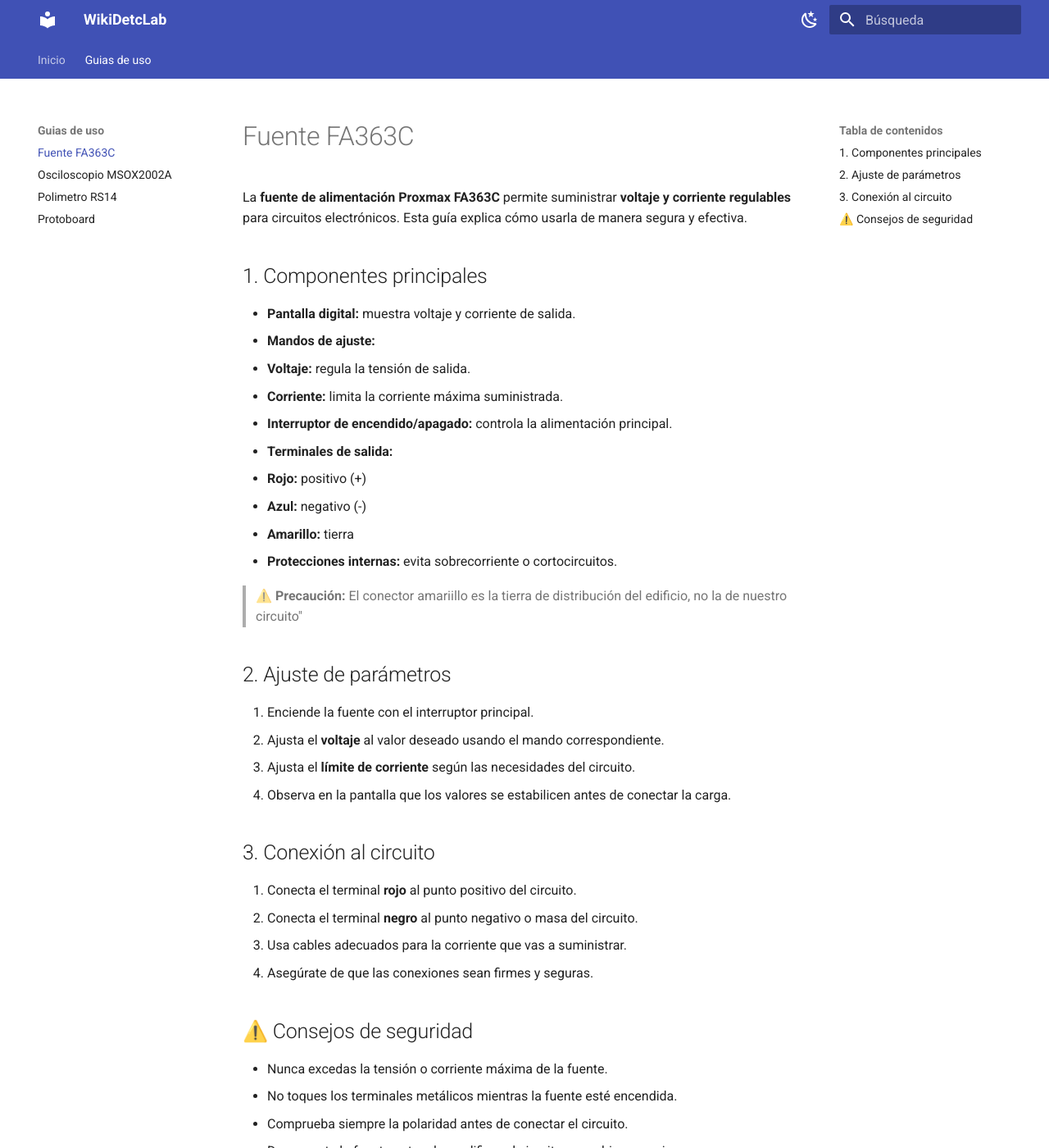
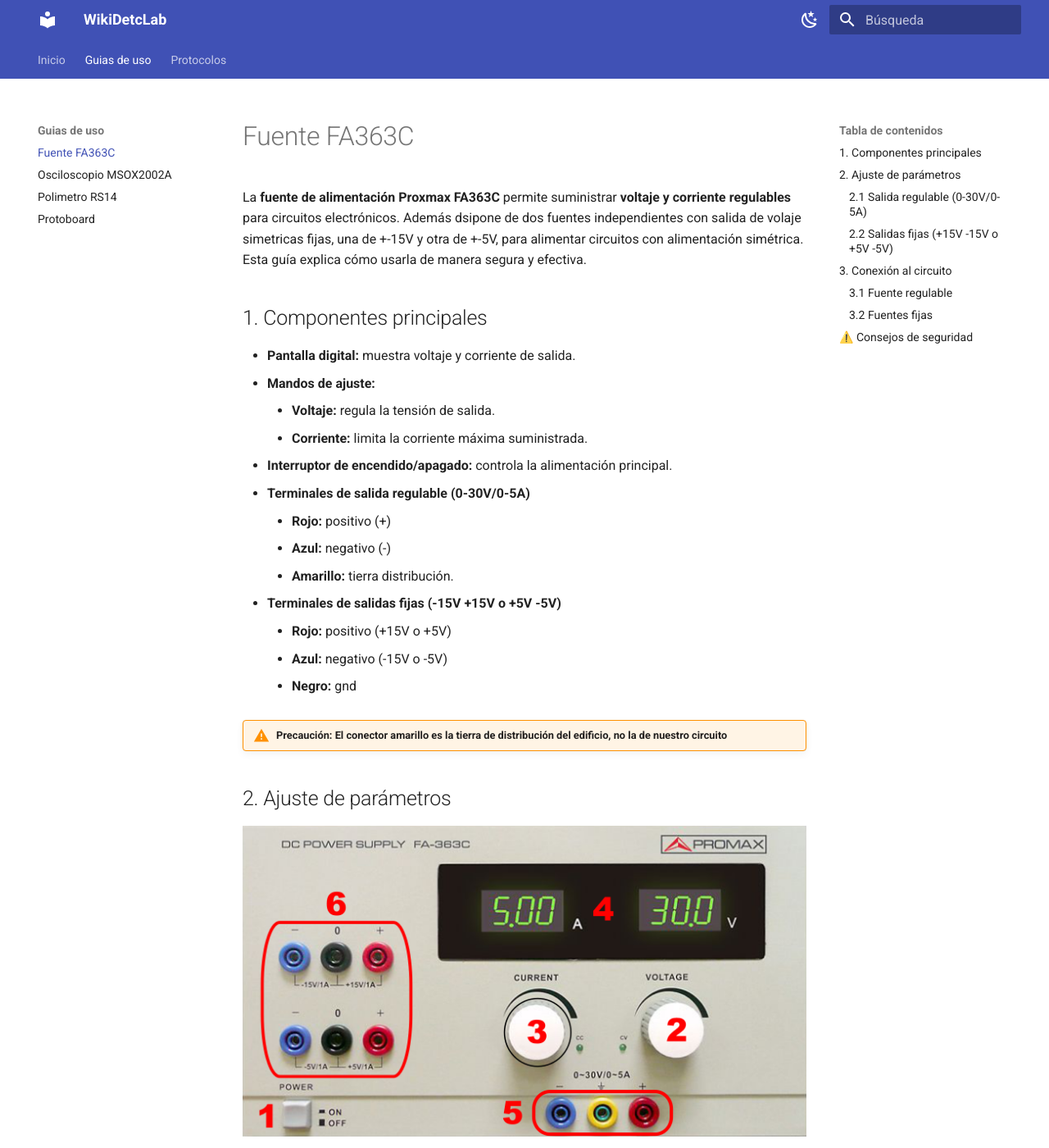
Before and after one commit to DetcLab/wikiDetcLab, an MkDocs documentation site: the page built from docs/Guias de uso/fuente-FA363C.md, in a window 1280 px wide and 1400 px high. Shown: the whole window at 82% size. Built offline with MkDocs 1.6.1 and Material for MkDocs 9.7.7, drawn with Linux system fonts in a browser that asks for light colours; some of the changed text lies outside the part shown.

Commit message:
Actualizada guia fuente

```diff
--- a/docs/Guias de uso/fuente-FA363C.md
+++ b/docs/Guias de uso/fuente-FA363C.md
@@ -1,39 +1,58 @@
 # Fuente FA363C
 
-La **fuente de alimentación Proxmax FA363C** permite suministrar **voltaje y corriente regulables** para circuitos electrónicos. Esta guía explica cómo usarla de manera segura y efectiva.
+La **fuente de alimentación Proxmax FA363C** permite suministrar **voltaje y corriente regulables** para circuitos electrónicos. Además dsipone de dos fuentes independientes con salida de volaje simetricas fijas, una de +-15V y otra de +-5V, para alimentar circuitos con alimentación simétrica. Esta guía explica cómo usarla de manera segura y efectiva.
 
 ## 1. Componentes principales
 
 - **Pantalla digital:** muestra voltaje y corriente de salida.
 - **Mandos de ajuste:**
-  - **Voltaje:** regula la tensión de salida.
-  - **Corriente:** limita la corriente máxima suministrada.
+    - **Voltaje:** regula la tensión de salida.
+    - **Corriente:** limita la corriente máxima suministrada.
 - **Interruptor de encendido/apagado:** controla la alimentación principal.
-- **Terminales de salida:**
-  - **Rojo:** positivo (+)
-  - **Azul:** negativo (-)
-  - **Amarillo:** tierra
-- **Protecciones internas:** evita sobrecorriente o cortocircuitos.
+- **Terminales de salida regulable (0-30V/0-5A)**
+    - **Rojo:** positivo (+)
+    - **Azul:** negativo (-)
+    - **Amarillo:** tierra distribución.
+- **Terminales de salidas fijas (-15V +15V o +5V -5V)**
+    - **Rojo:** positivo (+15V o +5V)
+    - **Azul:** negativo (-15V o -5V)
+    - **Negro:** gnd
 
-> ⚠️ **Precaución:** El conector amariillo es la tierra de distribución del edificio, no la de nuestro circuito"
+!!! warning "**Precaución:** El conector amarillo es la tierra de distribución del edificio, no la de nuestro circuito"
 
 ## 2. Ajuste de parámetros
 
-1. Enciende la fuente con el interruptor principal.
-2. Ajusta el **voltaje** al valor deseado usando el mando correspondiente.
-3. Ajusta el **límite de corriente** según las necesidades del circuito.
+![Fuente](../recursos/imagenes/fal-363c.png)
+
+### 2.1 Salida regulable (0-30V/0-5A)
+1. Enciende la fuente con el interruptor principal **[1]**.
+2. Ajusta el **voltaje** al valor deseado usando el mando  **[2]**.
+3. Ajusta el **límite de corriente** según las necesidades del circuito, **[3]** deberemos cortocircuitar las puntas para poder ver la intensidad en el display.
 4. Observa en la pantalla que los valores se estabilicen antes de conectar la carga.
+
+### 2.2 Salidas fijas (+15V -15V o +5V -5V)
+1. Enciende la fuente con el interruptor principal  **[1]**.
+!!! success "Estas salidas son fijas con lo que no pueden ser reguladas por los mandos anteriores."
 
 ## 3. Conexión al circuito
 
-1. Conecta el terminal **rojo** al punto positivo del circuito.
-2. Conecta el terminal **negro** al punto negativo o masa del circuito.
-3. Usa cables adecuados para la corriente que vas a suministrar.
+### 3.1 Fuente regulable
+1. Conecta el terminal **rojo** al punto positivo del circuito **[5]**.
+2. Conecta el terminal **azul** al punto negativo o masa del circuito **[5]**.
+3. Usa cables adecuados.(Están en un soporte en la pared del laboratorio).
 4. Asegúrate de que las conexiones sean firmes y seguras.
+
+### 3.2 Fuentes fijas
+1. Conecta el terminal **rojo** al punto positivo del circuito **[6]**.
+2. Conecta el terminal **azul** al punto negativo del circuito **[6]**.
+3. Conecta el terminal **negro** al gnd del circuito **[6]**.
+3. Usa cables adecuados.(Están en un soporte en la pared del laboratorio).
+5. Asegúrate de que las conexiones sean firmes y seguras.
 
 ## ⚠️ Consejos de seguridad
 
 - Nunca excedas la tensión o corriente máxima de la fuente.
-- No toques los terminales metálicos mientras la fuente esté encendida.
+- Intenta respetar los colores de los cables con los de los conectores, esto facilitará su identificación en todo su recorrido hasta nuestro circuito.
 - Comprueba siempre la polaridad antes de conectar el circuito.
-- Desconecta la fuente antes de modificar el circuito o cambiar conexiones.
+
+!!! warning "**Desconecta** siempre la fuente, antes de modificar el circuito o cambiar conexiones."
```
Also changed, not shown: docs/Guias de uso/osciloscopio-MSOC2002A.md (+15 -14 lines), docs/Protocolos/protoboard.md (added, +1 -0 lines), docs/recursos/imagenes/fal-363c.png (added), docs/recursos/imagenes/osc-msox-2002.png (added), 1 other file.
